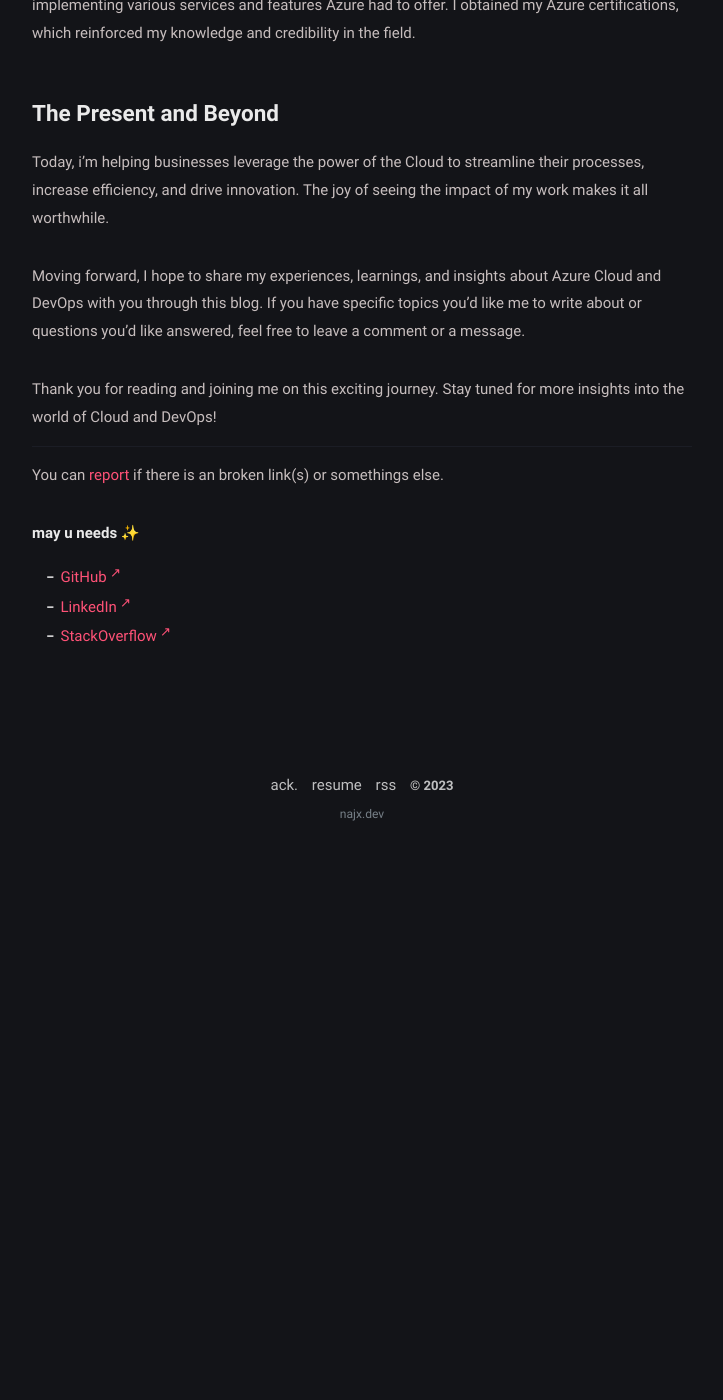
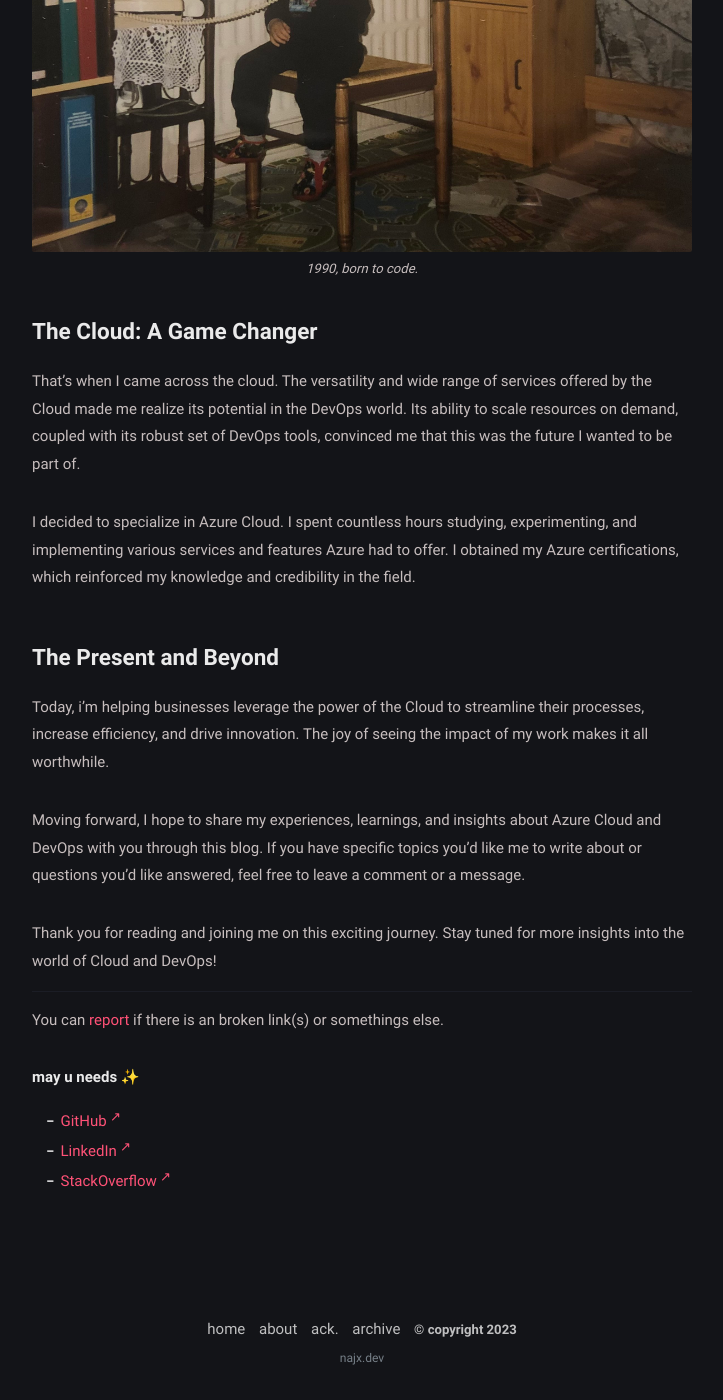
Before and after one commit to najx/najx.github.io, a Jekyll site: the page built from about.md, in a window 1280 px wide and 1400 px high, scrolled down 691 px. Shown: the whole window, without its empty margins (278-1001 px from the left). Built offline with Jekyll 4.4.1, drawn with Linux system fonts in a browser that asks for light colours; before the commit the page ends 1546 px from its top, so only the background shows below that.

```diff
--- a/_config.yml
+++ b/_config.yml
@@ -11,7 +11,7 @@ mode: dark # default theme "dark" | "light"
 
 # Profile settings
 author:
-  name: Najim Abdelmoula # author name
+  name: # author name
   bio: >- # tell to the world
     There is no place like 127.0.0.1
   username: # general username
@@ -19,7 +19,7 @@ author:
   twitter: # twitter username
   facebook: # facebook username
   email: # email adress
-  avatar: /assets/img/1627486191670.jpg # change with your own avatar
+  avatar: /assets/img/4834187.png # change with your own avatar
 
 # URL settings
 url: "https://klise.now.sh" #
--- a/_includes/footer.html
+++ b/_includes/footer.html
@@ -1,8 +1,11 @@
 <footer class="footer">
+  <a class="footer_item" href="/">home</a>
+  <a class="footer_item" href="/about">about</a>
   <a class="footer_item" href="/thanks">ack.</a>
-  <a class="footer_item" href="javascript::void(0)">resume</a>
-  <a class="footer_item" href="/feed.xml">rss</a>
-  <span class="footer_item">&copy; {{ site.time | date: "%Y" }}</span>
+  <a class="footer_item" href="/archive">archive</a>
+  <!-- <a class="footer_item" href="javascript::void(0)">resume</a> -->
+  <!-- <a class="footer_item" href="/feed.xml">rss</a> -->
+  <span class="footer_item">&copy; copyright {{ site.time | date: "%Y" }}</span>
   <small class="footer_copyright">
     najx.dev
   </small>
--- a/about.md
+++ b/about.md
@@ -9,6 +9,12 @@ comments: false
 # The Early Days
 
 My first foray into technology began when I was just a child. Fascinated by computers, It was then that I decided to follow a career in Information Technology.
+
+
+<figure>
+<img src="/assets/img/4773.jpg" alt="little boy">
+<figcaption>1990, born to code.</figcaption>
+</figure>
 
 # The Cloud: A Game Changer
 
```
Also changed, not shown: assets/favicons/browserconfig.xml (deleted, +0 -9 lines), assets/favicons/android-chrome-192x192.png, assets/favicons/android-chrome-384x384.png (deleted), assets/favicons/android-chrome-512x512.png (added), assets/favicons/apple-touch-icon.png, assets/favicons/favicon-16x16.png, assets/favicons/favicon-32x32.png, assets/favicons/favicon.ico, assets/favicons/mstile-150x150.png (deleted), assets/favicons/safari-pinned-tab.svg (deleted), assets/favicons/site.webmanifest, assets/img/4773.jpg (added), assets/img/4834187.png (added), assets/img/ogp.png (deleted), 1 more files.
